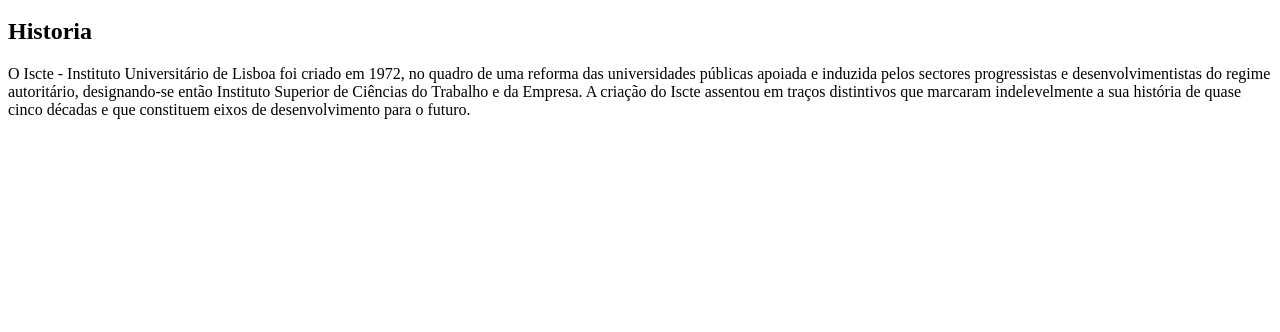
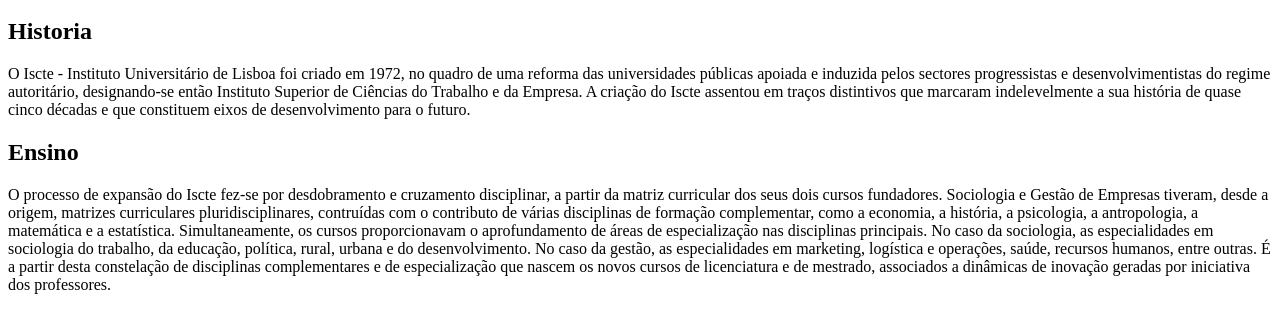
Before and after one commit to andre-santos-pt/workshopgit, a plain HTML site: page index.html in a window 1280 px wide. Shown: the part 48-380 px from the top of the page. Drawn offline with Linux system fonts and the light colour scheme.

Commit message:
nova sec de ensino

```diff
--- a/index.html
+++ b/index.html
@@ -7,4 +7,6 @@
 
 A criação do Iscte assentou em traços distintivos que marcaram indelevelmente a sua história de quase cinco décadas e que constituem eixos de desenvolvimento para o futuro.
 
+<h2>Ensino</h2>
+O processo de expansão do Iscte fez-se por desdobramento e cruzamento disciplinar, a partir da matriz curricular dos seus dois cursos fundadores. Sociologia e Gestão de Empresas tiveram, desde a origem, matrizes curriculares pluridisciplinares, contruídas com o contributo de várias disciplinas de formação complementar, como a economia, a história, a psicologia, a antropologia, a matemática e a estatística. Simultaneamente, os cursos proporcionavam o aprofundamento de áreas de especialização nas disciplinas principais. No caso da sociologia, as especialidades em sociologia do trabalho, da educação, política, rural, urbana e do desenvolvimento. No caso da gestão, as especialidades em marketing, logística e operações, saúde, recursos humanos, entre outras. É a partir desta constelação de disciplinas complementares e de especialização que nascem os novos cursos de licenciatura e de mestrado, associados a dinâmicas de inovação geradas por iniciativa dos professores.
 </html>
```
